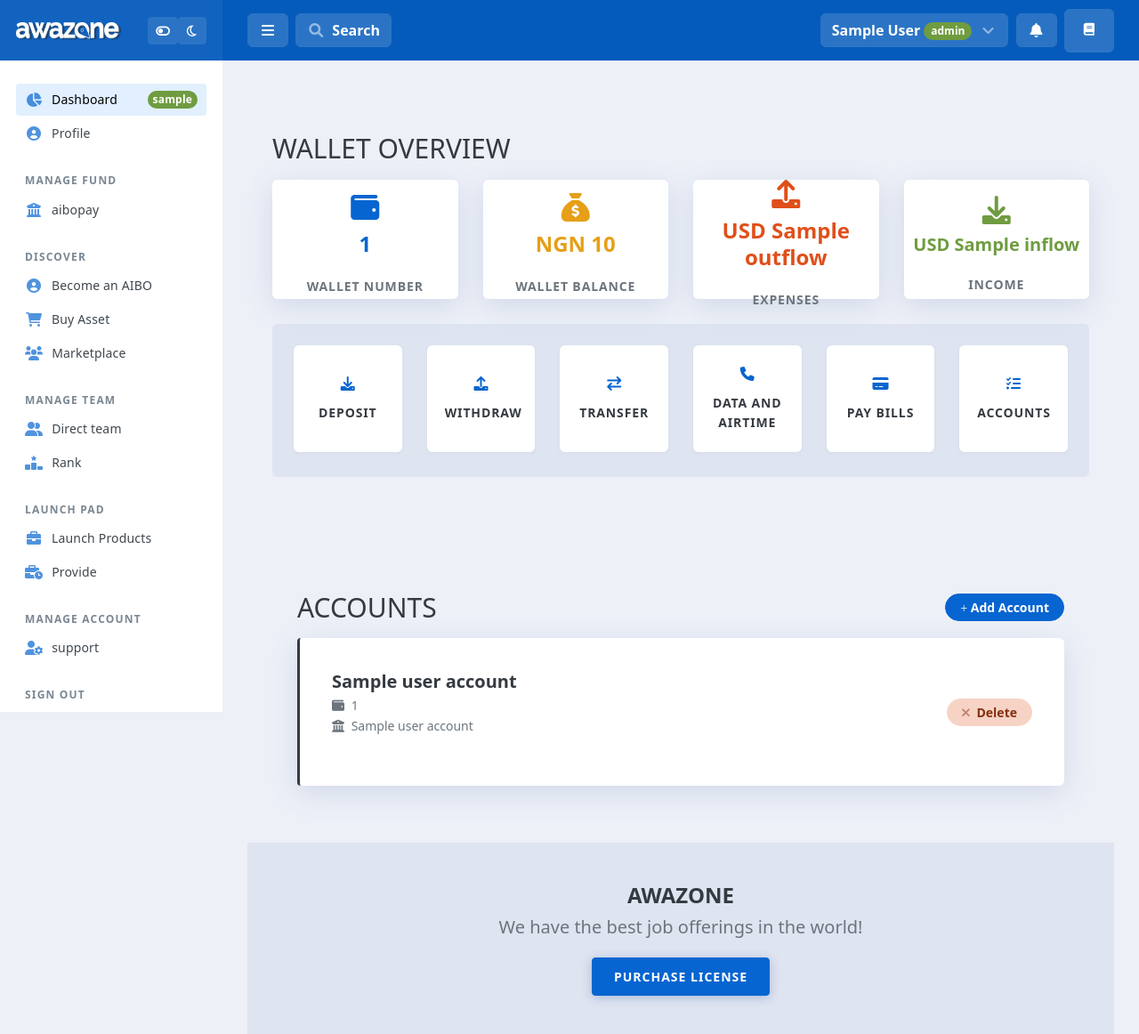
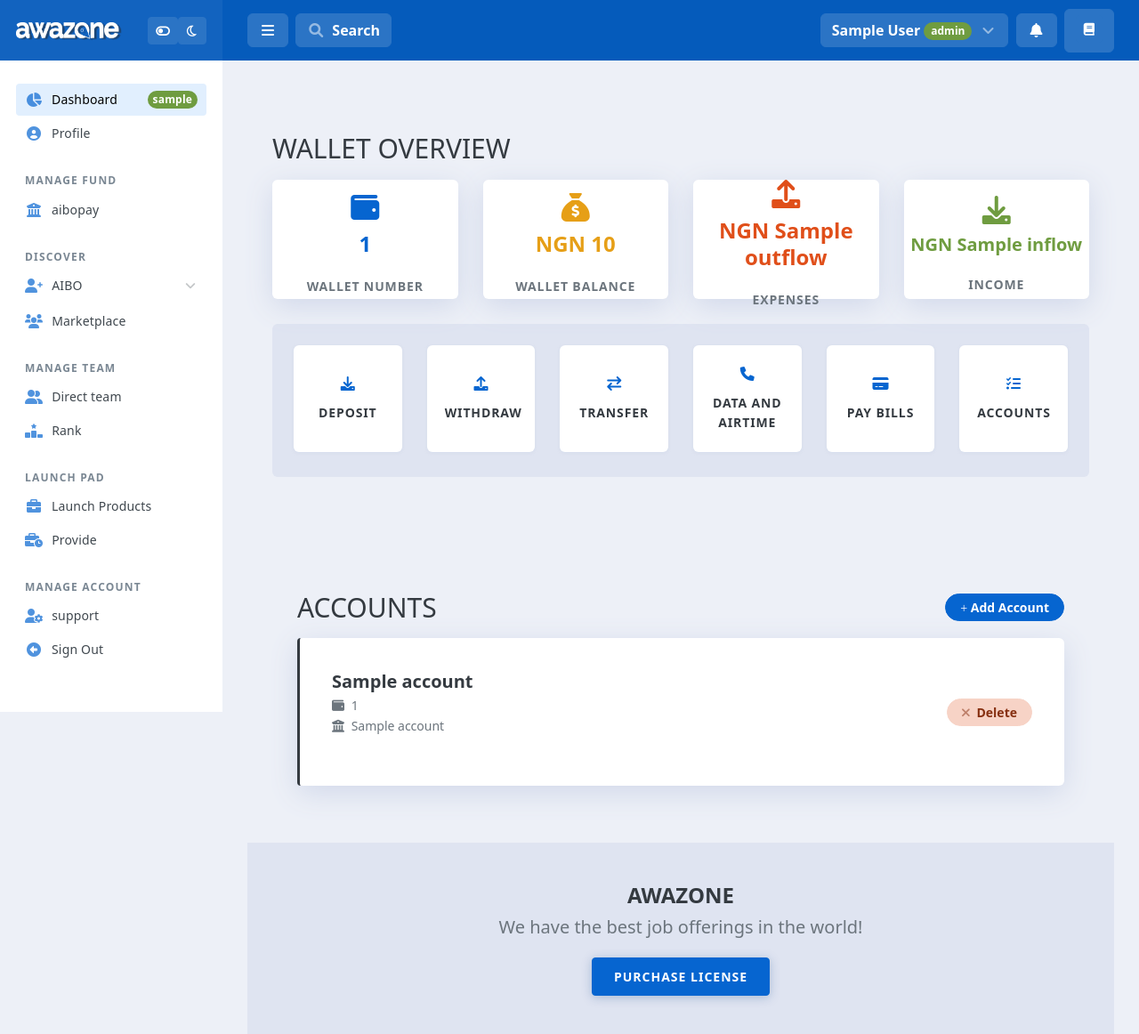
Before and after one commit to awazone001/awazone, a Django app: template templates/aibopay_accounts.html in a window 1280 px wide. Shown: the top 1162 px of the page at 89% size. Run offline with Django 5.2, Linux system fonts and the light colour scheme; the template is opened without the code that fills it: most values are stand-ins (such as "Sample title", 1, 10 or a date in 2020); some libraries are stand-ins or nearby versions.

Commit message:
latest update

```diff
--- a/aibopay/urls.py
+++ b/aibopay/urls.py
@@ -10,7 +10,7 @@ urlpatterns = [
     path('dashboard',views.aibopay_dashboard,name='aibopay_dashboard'),
     path('add-account/', views.add_account, name='verify_account'),
     path('verify-account/<id>/', views.verify_account, name='confirm_account'),
-    path('delete-account/<id>/', views.delete_account, name='delete_account'),
+    path('delete-account/<account_number>/', views.delete_account, name='delete_account'),
     path('payout-account/', views.payout_account, name='payout_account'),
     path('deposit/', views.deposit, name='initiate_payment'),
     path('deposit/authenticate_deposit/', views.authenticate_deposit, name='authenticate_deposit'),
--- a/templates/aibopay.html
+++ b/templates/aibopay.html
@@ -92,12 +92,12 @@
         </a>
       </div>
       <div class="col-6 col-md-4 col-xl-2">
-        <a class="block block-rounded block-link-pop text-center d-flex align-items-center h-100 mb-0" href="">
+        <a class="block block-rounded block-link-pop text-center d-flex align-items-center h-100 mb-0" href="{% url 'reset_pin' %}">
           <div class="block-content">
             <p class="mb-2 d-none d-sm-block text-primary">
-              <i class="fa fa-phone"></i>
+              <i class="fa fa-wrench"></i>
             </p>
-            <p class="fw-semibold fs-sm text-uppercase">Data and Airtime</p>
+            <p class="fw-semibold fs-sm text-uppercase">Reset PIN</p>
           </div>
         </a>
       </div>
--- a/templates/aibopay_accounts.html
+++ b/templates/aibopay_accounts.html
@@ -11,7 +11,7 @@
             <div class="d-flex justify-content-center align-items-center">
               <div>
                 <i class="fa fa-2x fa-wallet text-primary"></i>
-                <a class="link-fx fs-1 fw-semibold" href=""><h3>{{user_wallet.wallet_number}}</h3></a>
+                <a class="link-fx fs-1 fw-semibold" href=""><h3>{{data.wallet.wallet_number}}</h3></a>
                 <div class="fs-sm fw-semibold text-uppercase text-muted mt-1">WALLET NUMBER</div>
               </div>
             </div>
@@ -24,7 +24,7 @@
             <div class="d-flex justify-content-center align-items-center">
               <div>
                 <i class="fa fa-2x fa-sack-dollar text-warning"></i>
-                <a class="link-fx text-warning fs-1 fw-semibold" href=""><h3>NGN {{user_wallet.balance}}</h3></a>
+                <a class="link-fx text-warning fs-1 fw-semibold" href=""><h3>NGN {{data.wallet.balance}}</h3></a>
                 <div class="fs-sm fw-semibold text-uppercase text-muted mt-1">WALLET BALANCE</div>
               </div>
             </div>
@@ -37,7 +37,7 @@
           <div class="d-flex justify-content-center align-items-center">
             <div>
               <i class="fa fa-2x fa-upload text-danger"></i>
-              <a class="link-fx text-danger fs-1 fw-semibold" href=""><h3>{{user_wallet.currency}} {{user_wallet.outflow}}</h3></a>
+              <a class="link-fx text-danger fs-1 fw-semibold" href=""><h3>NGN {{data.wallet.outflow}}</h3></a>
               <div class="fs-sm fw-semibold text-uppercase text-muted mt-1">EXPENSES</div>
             </div>
           </div>
@@ -50,7 +50,7 @@
           <div class="d-flex justify-content-center align-items-center">
             <div>
               <i class="fa fa-2x fa-download text-success"></i>
-              <a class="link-fx text-success fs-1 fw-semibold" href=""><h4>{{user_wallet.currency}} {{user_wallet.inflow}}</h4></a>
+              <a class="link-fx text-success fs-1 fw-semibold" href=""><h4>NGN {{data.wallet.inflow}}</h4></a>
               <div class="fs-sm fw-semibold text-uppercase text-muted mt-1">INCOME</div>
             </div>
           </div>
@@ -130,19 +130,19 @@
             <i class="far fa-book fa-plus"></i> Add Account
         </a>
       </div>
-      {% for user_account in user_account %}
+      {% for account in data.account %}
       <div class="block block-rounded block-fx-pop mb-2">
         <div class="block-content block-content-full border-start border-3 border-dark">
           <div class="d-md-flex justify-content-md-between align-items-md-center">
             <div class="p-1 p-md-3 w-50">
-              <h3 class="h4 fw-bold mb-1">{{user_account.account_name}}</h3>
+              <h3 class="h4 fw-bold mb-1">{{account.account_name}}</h3>
               <p class="fs-sm text-muted">
-                <i class="fa fa-wallet me-1"></i> {{user_account.account_number}}<br>
-                <i class="fa fa-bank me-1"></i> {{user_account.bank_name}}
+                <i class="fa fa-wallet me-1"></i> {{account.account_number}}<br>
+                <i class="fa fa-bank me-1"></i> {{account.bank_name}}
               </p>
             </div>
             <div class="p-1 p-md-3 text-md-end">
-              <a class="btn btn-sm btn-alt-danger rounded-pill px-3 my-1" href="{% url 'delete_account' user_account.id %}">
+              <a class="btn btn-sm btn-alt-danger rounded-pill px-3 my-1" href="{% url 'delete_account' account.account_number %}">
                 <i class="fa fa-times opacity-50 me-1"></i> Delete
               </a>
             </div>
--- a/templates/base.html
+++ b/templates/base.html
@@ -63,16 +63,30 @@
             </li>
             <li class="nav-main-heading">Discover</li>
             <li class="nav-main-item">
+              <a class="nav-main-link nav-main-link-submenu" data-toggle="submenu" aria-haspopup="true" aria-expanded="false" href="#">
+                <i class="nav-main-link-icon fa fa-user-plus"></i>
+                <span class="nav-main-link-name">AIBO</span>
+              </a>
+              <ul class="nav-main-submenu">
+                <li class="nav-main-item">
                   <a class="nav-main-link nav-main-link-menu" href="">
                     <i class="nav-main-link-icon fa fa-user-circle"></i>
                     <span class="nav-main-link-name">Become an AIBO</span>
                   </a>
                 </li>
                 <li class="nav-main-item">
-              <a class="nav-main-link nav-main-link-menu" href="">
+                  <a class="nav-main-link nav-main-link-menu" href="{% url 'aiboearn_dashboard' %}">
+                    <i class="nav-main-link-icon fa fa-bar-chart"></i>
+                    <span class="nav-main-link-name">AIBO Earn</span>
+                  </a>
+                </li>
+                <li class="nav-main-item">
+                  <a class="nav-main-link nav-main-link-menu" href="{% url 'aiboearn_asset_purchase' %}">
                     <i class="nav-main-link-icon fa fa-shopping-cart"></i>
                     <span class="nav-main-link-name">Buy Asset</span>
                   </a>
+                </li>
+              </ul>
             </li>
             <li class="nav-main-item">
               <a class="nav-main-link nav-main-link-menu" href="">
@@ -113,7 +127,6 @@
                 <span class="nav-main-link-name">support</span>
               </a>
             </li>
-            <li class="nav-main-heading">Sign Out</li>
             <li class="nav-main-item">
               <a class="nav-main-link" href="{% url 'user_logout' %}">
                 <i class="nav-main-link-icon fa fa-arrow-alt-circle-left"></i>
@@ -155,6 +168,10 @@
               <div class="p-2">
                 <a class="dropdown-item" href="{% url 'user_profile' %}">
                   <i class="far fa-fw fa-user me-1"></i> Profile
+                </a>
+                <div role="separator" class="dropdown-divider"></div>
+                <a class="dropdown-item" href="{% url 'reset_pin' %}">
+                  <i class="fa fa-fw fa-wrench"></i> Reset PIN
                 </a>
                 <div role="separator" class="dropdown-divider"></div>
                 <a class="dropdown-item" href="{% url 'user_logout' %}">
```
Also changed, not shown: aiboearn/views.py (+4 -18 lines), aibopay/models.py (+16 -0 lines), aibopay/views.py (+3 -11 lines), awazone/settings.py (+15 -15 lines), messaging_module/views.py (+3 -11 lines), templates/user_view_aiboearn.html (+4 -4 lines), user_module/views.py (+9 -0 lines). Lines whose indentation alone changed are shown as unchanged.
